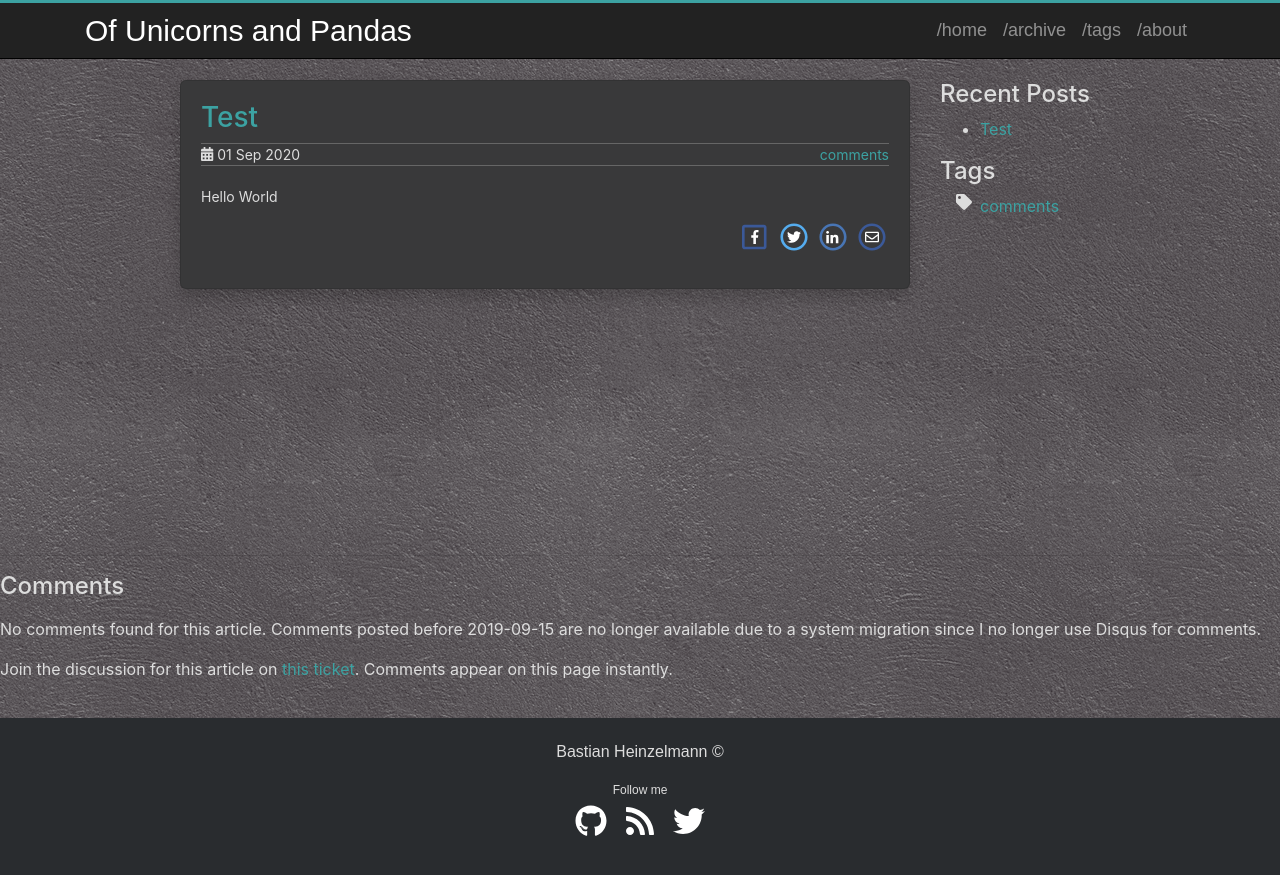
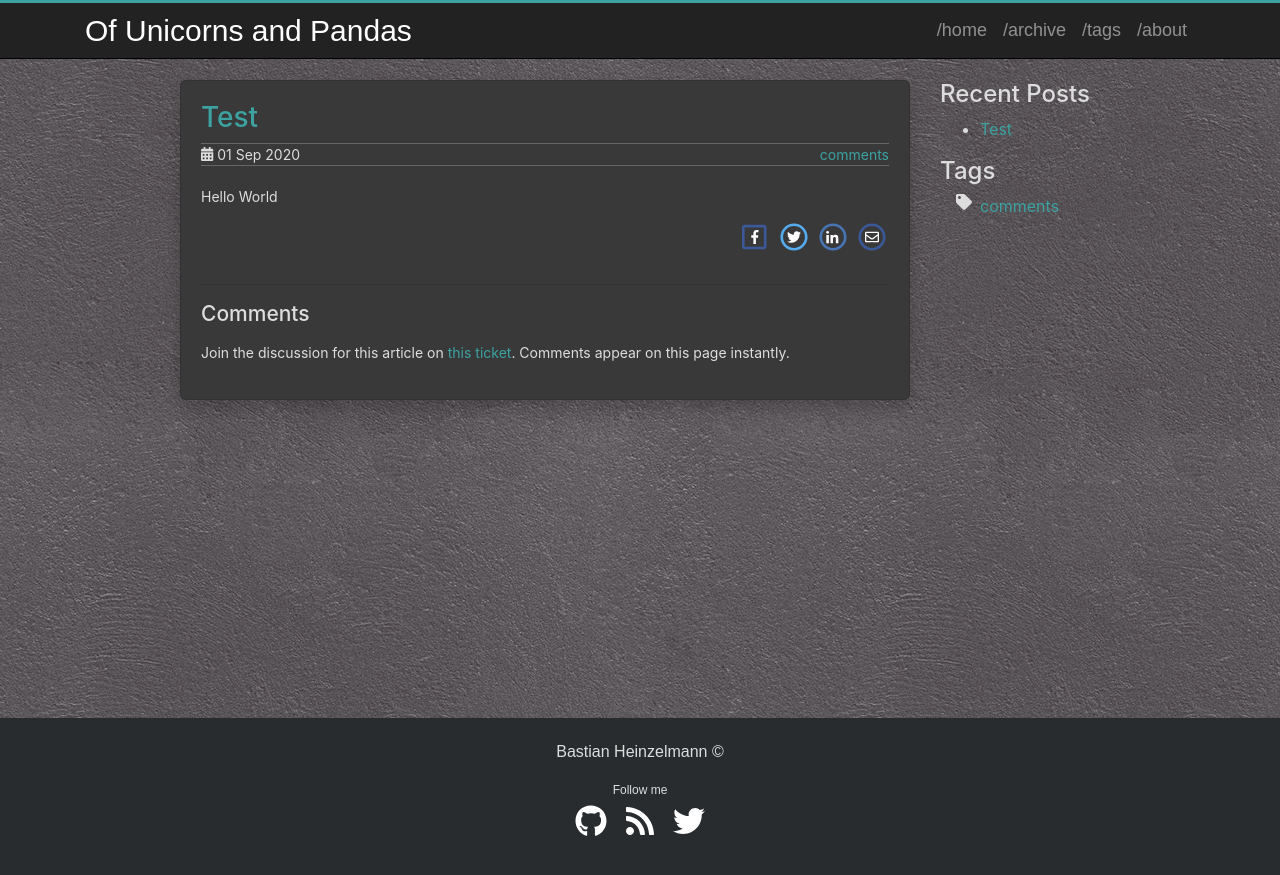
Before and after one commit to bastianheinzelmann/bastianheinzelmann.github.io, a Jekyll site: the page built from _posts/2020-09-1-first-post.md, in a window 1280 px wide. Shown: the top 875 px of the page. Built offline with Jekyll 4.4.1, drawn with Linux system fonts in a browser that asks for light colours.

Commit message:
comments

```diff
--- a/_includes/comments.html
+++ b/_includes/comments.html
@@ -1,5 +1,5 @@
 <script>
-    const GH_API_URL = 'https://github.com/bastianheinzelmann/bastianheinzelmann.github.io/issues/1/comments';
+    const GH_API_URL = 'https://api.github.com/repos/bastianheinzelmann/bastianheinzelmann.github.io/issues/{{page.commentsId}}/comments';
 
     let request = new XMLHttpRequest();
     request.open( 'GET', GH_API_URL, true );
@@ -58,6 +58,6 @@
     <div class="github-comments">
         <h2>Comments</h2>
         <ul id="gh-comments-list"></ul>
-        <p id="no-comments-found">No comments found for this article. Comments posted before 2019-09-15 are no longer available due to a system migration since I no longer use Disqus for comments.</p>
+        <!-- <p id="no-comments-found">No comments found for this article. Comments posted before 2019-09-15 are no longer available due to a system migration since I no longer use Disqus for comments.</p> -->
         <p id="leave-a-comment">Join the discussion for this article on <a href="https://github.com/bastianheinzelmann/bastianheinzelmann.github.io/issues/1/">this ticket</a>. Comments appear on this page instantly.</p>
     </div>
--- a/_layouts/post.html
+++ b/_layouts/post.html
@@ -25,10 +25,9 @@
                     {{ content }}
                     {% include share.html %}
                   </div>
-                  {% if page.comments %}
-                  <div id="disqus_thread">
-                    <noscript>Please enable JavaScript to view the <a href="http://disqus.com/?ref_noscript">comments powered by Disqus.</a></noscript>
-                    <a href="http://disqus.com" class="dsq-brlink">comments powered by <span class="logo-disqus">Disqus</span></a>
+                  {% if page.commentsId %}
+                    <div id="disqus_thread">
+                  {% include comments.html %}
                   </div>
                   {% endif %}
                 </div>
@@ -41,7 +40,6 @@
         </div>
         {% include disqus-comments.html %}
       </div>
-      {% include comments.html %}
       {% include footer.html %}
     </div>
   </body>
```
Also changed, not shown: _posts/2020-09-1-first-post.md (+1 -0 lines).
